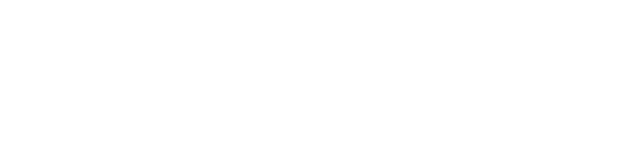
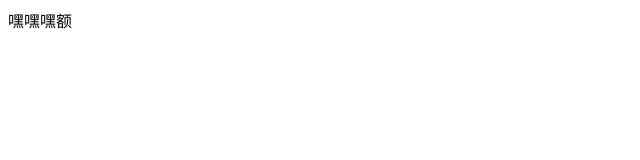
Before and after one commit to sensuper123/project_01, a plain HTML site: page login.html in a window 1280 px wide. Shown: the whole page, without its empty margins (0-640 px from the left). Drawn offline with Linux system fonts and the light colour scheme.

Commit message:
修改login

```diff
--- a/login.html
+++ b/login.html
@@ -6,5 +6,7 @@
     <meta name="viewport" content="width=device-width, initial-scale=1.0" />
     <title>Document</title>
   </head>
-  <body></body>
+  <body>
+    嘿嘿嘿额
+  </body>
 </html>
```
